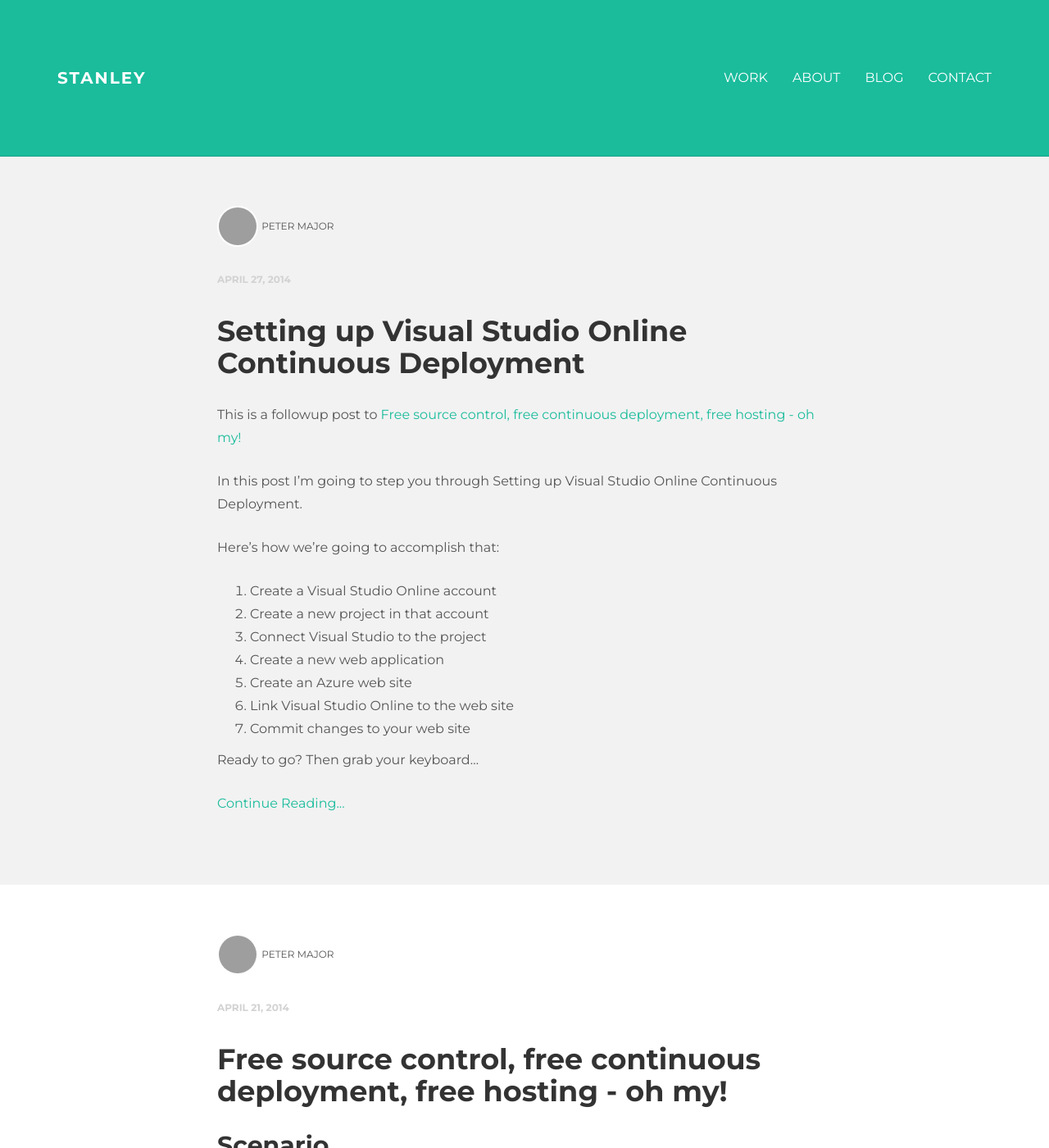
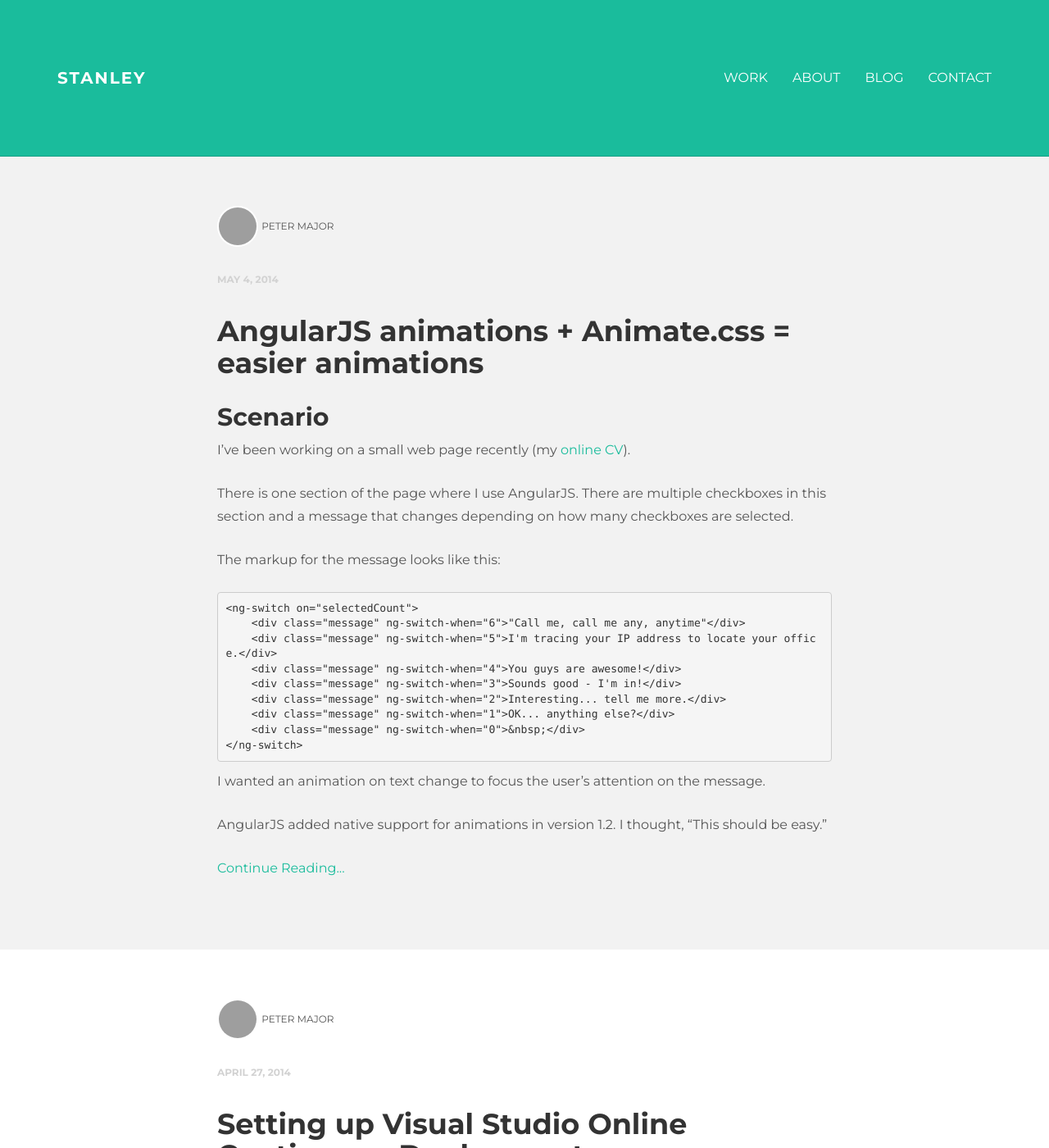
Before and after one commit to petermajor/petermajor.github.io, a Jekyll site: the page built from index.html, in a window 1280 px wide and 1400 px high. Shown: the whole window at 82% size. Built offline with Jekyll 4.4.1, drawn with Linux system fonts in a browser that asks for light colours; nearby versions of some CDN libraries; grey boxes are pictures that could not be loaded.

Commit message:
Add animate.css post

```diff
--- /dev/null
+++ b/_posts/2014-05-04-angularjs-animations-animate-css-easier-animations.md
@@ -0,0 +1,109 @@
+---
+layout: post
+title: AngularJS animations + Animate.css = easier animations
+date: 2014-05-04 22:38:38
+categories:
+- AngularJS
+tags:
+- AngularJS
+- Animations
+published: true
+author: peter_major
+---
+## Scenario
+
+I've been working on a small web page recently (my [online CV](http://cv.petermajor.co.uk)).
+
+There is one section of the page where I use AngularJS. There are multiple checkboxes in this section and a message that changes depending on how many checkboxes are selected.
+
+The markup for the message looks like this:
+
+{% highlight html %}
+<ng-switch on="selectedCount">
+    <div class="message" ng-switch-when="6">"Call me, call me any, anytime"</div>
+    <div class="message" ng-switch-when="5">I'm tracing your IP address to locate your office.</div>
+    <div class="message" ng-switch-when="4">You guys are awesome!</div>
+    <div class="message" ng-switch-when="3">Sounds good - I'm in!</div>
+    <div class="message" ng-switch-when="2">Interesting... tell me more.</div>
+    <div class="message" ng-switch-when="1">OK... anything else?</div>
+    <div class="message" ng-switch-when="0">&nbsp;</div>
+</ng-switch>
+{% endhighlight %}
+
+I wanted an animation on text change to focus the user's attention on the message.
+
+AngularJS added native support for animations in version 1.2. I thought, "This should be easy."
+
+<!--more-->
+
+## AngularJS Animations Only
+
+The CSS classes that you write differ depending on the AngularJS directive you are animating. For ngShow / ngHide, you animate "add" and "remove" (the ng-hide class is added or removed from the element). For ngSwitch you animate "enter" and "leave" (an item added or removed from the DOM).
+
+The AngularJS documentation shows an animation sample on directives that can be animated. Here's the documentation for [ngSwitch](https://docs.angularjs.org/api/ng/directive/ngSwitch)
+
+Here's a Plunkr I created of the AngularJS-only animation: [Plunkr](http://plnkr.co/edit/825hZ3rFjj76Hr82dFCT?p=preview)
+
+The animation CSS looks like this:
+
+{% highlight css %}
+.message.ng-enter {
+  opacity: 0;
+  -webkit-transition:all linear 1s;
+  -moz-transition:all linear 1s;
+  -o-transition:all linear 1s;
+  transition: opacity 1s;
+}
+
+.message.ng-enter.ng-enter-active {
+  opacity: 1.0;
+}
+{% endhighlight %}
+
+Notice you have to code two classes: __.ng-enter__ and __.ng-enter-active__.
+
+The __.ng-enter__ class is how the item should look at the beginning of the animation - in this case invisible.
+
+The __.ng-enter-active__ class is how the item should look at the end of the animation - in this case fully visible
+
+In between the two states, the opacity will transition from 0 to 1.
+
+It's not hard, but it did take me a few minutes to get it working...
+
+## AngularJS Animations + Animate.css
+
+[Animate.css](http://daneden.github.io/animate.css/) is a library of cool, ready-made css animations. You only need to include a css file, that's it.
+
+So what do you get by using Animate.css that you can't do with just AngularJS? Nothing, is the short answer. The slightly longer anwser is:
+
+* writing the AngularJS css is much easier
+* it comes with a built in library of transitions, so you don't have to write the css keyframes yourself
+
+Here's a Plunkr I created of the AngularJS + Animate.css animation: [Plunkr](http://plnkr.co/edit/RXUp9kCp8dz2lzUqSR1j?p=preview)
+
+The animation CSS looks like this:
+
+<pre class="lang:css decode:true">.message.ng-enter {
+    -webkit-animation: fadeIn 1s;
+    -moz-animation: fadeIn 1s;
+    -ms-animation: fadeIn 1s;
+    animation: fadeIn 1s;
+}</pre>
+
+Firstly, I can just name a animation by name, I don't have to know what properties I want to animate. The Animate.css library has some pretty complex animations to... I wouldn't want to spend my time writing those!
+
+Secondly, notice that I didn't have to specify the __.ng-enter-active__ class.
+
+This is just simpler - and simpler is always better.
+
+## Summary
+
+The AngularJS team deserve major kudos for adding animations in 1.2. Having built-in support is way better that having to bolt-in another javascript solution.
+
+That being said, it really is just a framework. It doesn't come with any built-in animations and the syntax is a bit esoteric.
+
+Combining that framework with the goodness of Animate.css means that animations in AngurlarJS are accessible to anyone.
+
+I just hope that means that we won't be going back to a 1990 style web, where everything is flashing ;-)
+
+[Google](https://plus.google.com/+PeterMajorUk?rel=author)
```
Also changed, not shown: _posts/2014-04-27-setting-up-visual-studio-online-continuous-deployment.md (+1 -1 lines).
